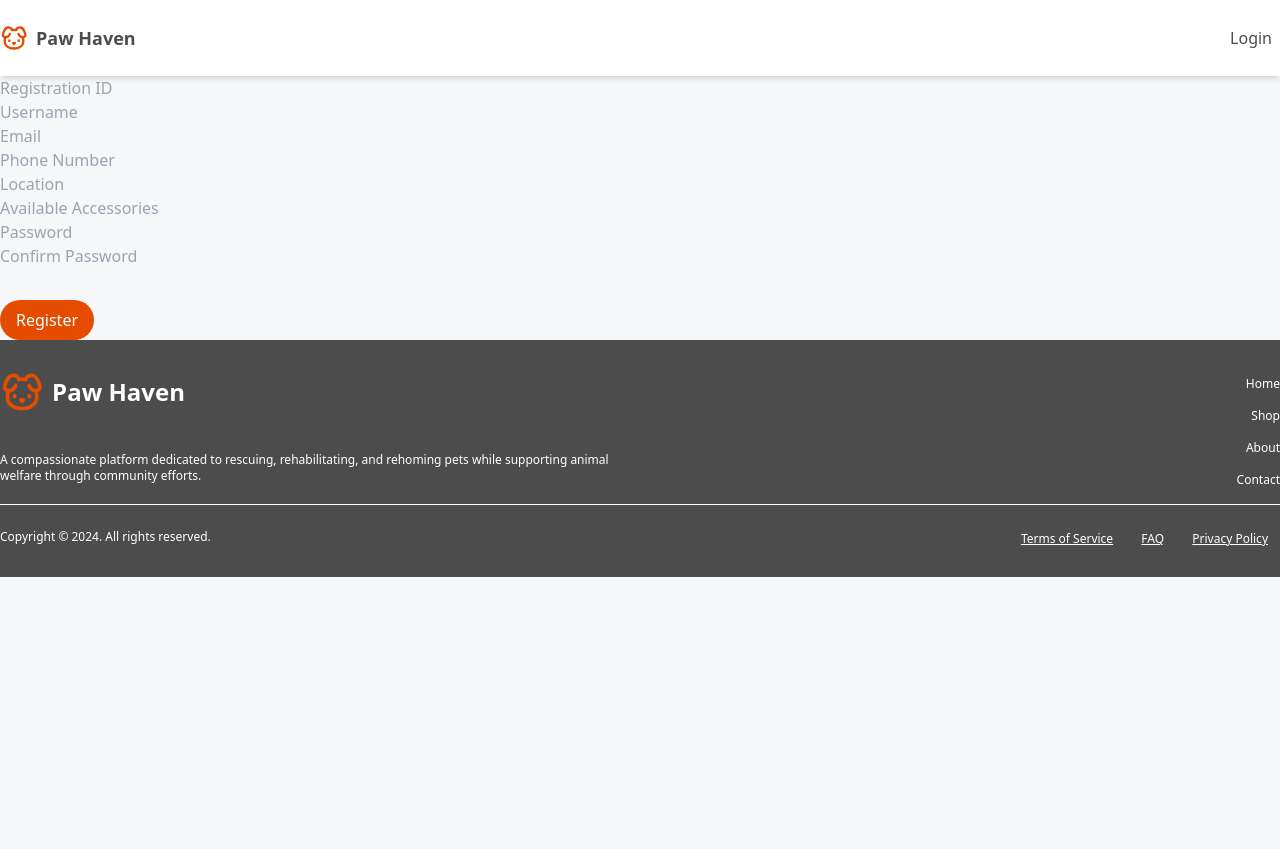
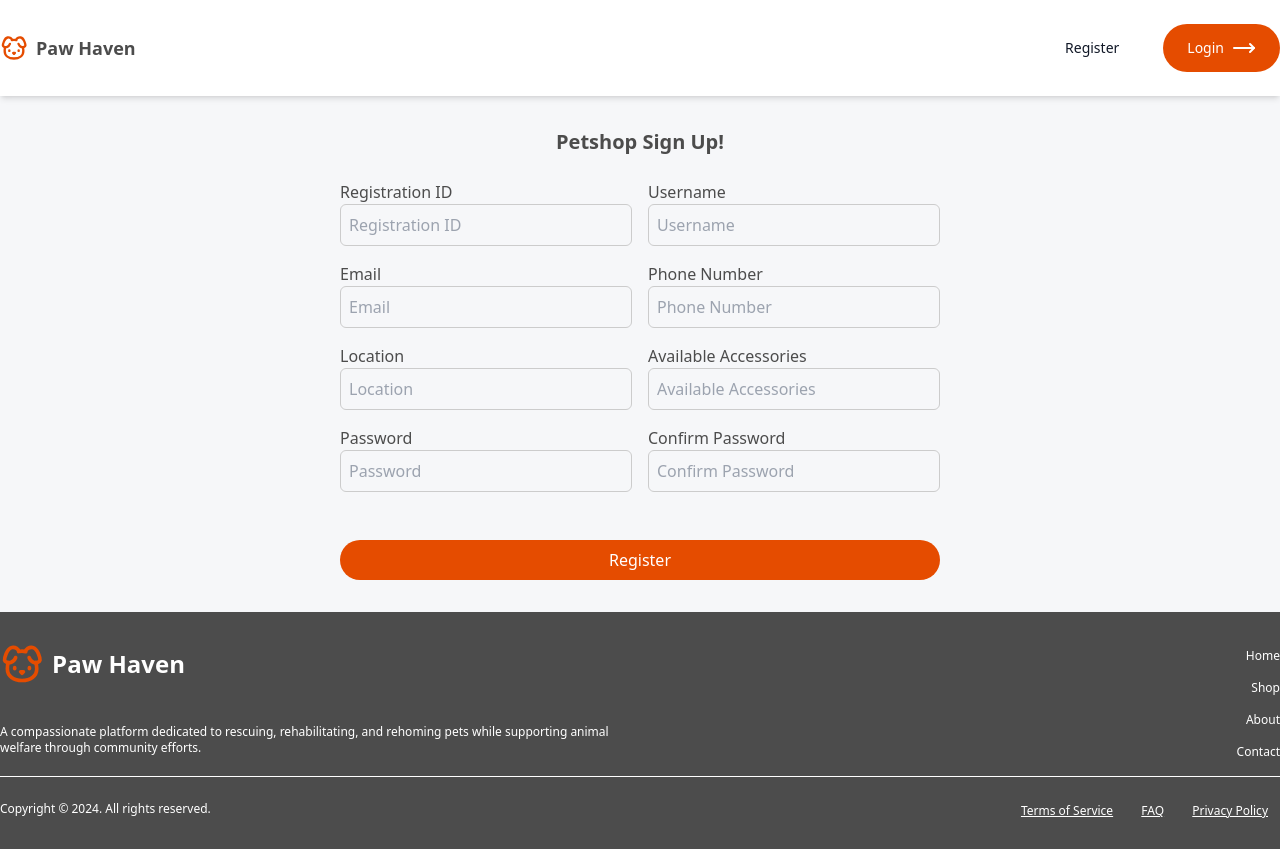
Before and after one commit to srishticampus/Animal_Welfare_Platform_Python, a Django app: page /petshops/register/ in a window 1280 px wide. Before the commit the page ends 577 px from the top, so only its background shows below. Run offline with Django 5.2, Linux system fonts and the light colour scheme; style sheets or scripts are compiled from the project's sources; some libraries are stand-ins or nearby versions.

Commit message:
bug fixing

```diff
--- a/petshops/templates/petshops/register.html
+++ b/petshops/templates/petshops/register.html
@@ -1,17 +1,56 @@
 {% extends "base.html" %}
 
 {% block content %}
-<form method="post">
+<main class="container mx-auto px-3 lg:px-0 flex flex-col items-center gap-4 py-8">
+<form method="post" class="flex flex-col items-center gap-6 w-full max-w-[600px]">
     {% csrf_token %}
+    <h1 class="text-xl font-semibold">Petshop Sign Up!</h1>
     {% if error %}<p style="color: red;">{{ error }}</p>{% endif %}
-    <input type="text" name="registration_id" placeholder="Registration ID" required><br>
-    <input type="text" name="username" placeholder="Username" required><br>
-    <input type="email" name="email" placeholder="Email" required><br>
-    <input type="text" name="phone_number" placeholder="Phone Number" required><br>
-    <input type="text" name="location" placeholder="Location" required><br>
-    <input type="text" name="available_accessories" placeholder="Available Accessories" required><br>
-    <input type="password" name="password" placeholder="Password" required><br>
-    <input type="password" name="confirm_password" placeholder="Confirm Password" required><br>
-    <button type="submit" class="bg-[#e54c00] hover:bg-[#ED824D] hover:cursor-pointer text-white py-2 px-4 rounded-3xl mt-8 col-span-2">Register</button>
+    <div class="grid grid-cols-1 sm:grid-cols-2 gap-4 w-full">
+        <label for="registration_id" class="flex flex-col">
+            <span>Registration ID</span>
+            <input type="text" class="border border-[#ccc] rounded-md p-2" name="registration_id" placeholder="Registration ID" required>
+        </label>
+
+        <label for="username" class="flex flex-col">
+            <span>Username</span>
+            <input type="text" class="border border-[#ccc] rounded-md p-2" name="username" placeholder="Username" required>
+        </label>
+
+        <label for="email" class="flex flex-col">
+            <span>Email</span>
+            <input type="email" class="border border-[#ccc] rounded-md p-2" name="email" placeholder="Email" required>
+        </label>
+
+        <label for="phone_number" class="flex flex-col">
+            <span>Phone Number</span>
+            <input type="text" class="border border-[#ccc] rounded-md p-2" name="phone_number" placeholder="Phone Number" required>
+        </label>
+
+        <label for="location" class="flex flex-col">
+            <span>Location</span>
+            <input type="text" class="border border-[#ccc] rounded-md p-2" name="location" placeholder="Location" required>
+        </label>
+
+        <label for="available_accessories" class="flex flex-col">
+            <span>Available Accessories</span>
+            <input type="text" class="border border-[#ccc] rounded-md p-2" name="available_accessories" placeholder="Available Accessories" required>
+        </label>
+
+        <label for="password" class="flex flex-col">
+            <span>Password</span>
+            <input type="password" class="border border-[#ccc] rounded-md p-2" name="password" placeholder="Password" required>
+        </label>
+
+        <label for="confirm_password" class="flex flex-col">
+            <span>Confirm Password</span>
+            <input type="password" class="border border-[#ccc] rounded-md p-2" name="confirm_password" placeholder="Confirm Password" required>
+        </label>
+
+        <button type="submit" class="bg-[#e54c00] hover:bg-[#ED824D] hover:cursor-pointer text-white py-2 px-4 rounded-3xl mt-8 col-span-2">Register</button>
+    </div>
+
 </form>
+
+</main>
 {% endblock %}
--- a/templates/base.html
+++ b/templates/base.html
@@ -67,7 +67,38 @@
         <a href="" class=" items-center gap-2 p-2 hover:bg-gray-100 rounded-md">Profile {{ user.username }}</a>
         <a href="{% url 'logout' %}" class="flex-inline items-center gap-2 p-2 hover:bg-gray-100 rounded-md">Logout</a>
         {% else %}
-        <a href="{% url 'login' %}" class="flex-inline items-center gap-2 p-2 hover:bg-gray-100 rounded-md">Login</a>
+        <div class="flex gap-8 justify-center items-center">
+          <!-- dropdown -->
+          <div class="relative inline-block text-left">
+              <div>
+                  <button type="button"
+                      class="inline-flex w-full justify-center gap-x-1.5 rounded-md px-3 py-2 text-sm text-gray-900 ring-gray-300 ring-inset hover:bg-gray-50 hover:underline hover:cursor-pointer"
+                      id="user-menu-button" aria-expanded="false" aria-haspopup="true">
+                      Register
+                  </button>
+              </div>
+              <div class="absolute right-0 z-10 mt-2 w-56 origin-top-right rounded-md bg-white ring-1 shadow-lg ring-black/5 focus:outline-hidden"
+                  role="menu" aria-orientation="vertical" aria-labelledby="menu-button" tabindex="-1"
+                  id="user-menu" style="display: none;">
+                  <div class="py-1" role="none">
+                      <a href="{% url 'register' %}" class="block px-4 py-2 text-sm text-gray-700" role="menuitem" tabindex="-1"
+                          id="menu-item-0">User</a>
+                      <a href="{% url 'register_petshop' %}" class="block px-4 py-2 text-sm text-gray-700" role="menuitem" tabindex="-1"
+                          id="menu-item-1">Petshop</a>
+                      <a href="{% url 'volunteer_register' %}" class="block px-4 py-2 text-sm text-gray-700" role="menuitem" tabindex="-1"
+                          id="menu-item-2">Volunteer</a>
+                  </div>
+              </div>
+          </div>
+          <a href="{% url 'login' %}"
+              class="text-sm font-light px-6 py-3 rounded-4xl bg-[#e54c00] text-white flex gap-2 items-center">Login
+              <svg xmlns="http://www.w3.org/2000/svg" width="24" height="24" viewBox="0 0 24 24" fill="none"
+                  stroke="currentColor" stroke-width="2" stroke-linecap="round" stroke-linejoin="round"
+                  class="lucide lucide-move-right">
+                  <path d="M18 8L22 12L18 16" />
+                  <path d="M2 12H22" />
+              </svg></a>
+          </div>
         {% endif %}
       </div>
     </div>
@@ -139,4 +170,30 @@
   }
 </script>
 
+<script>
+    // Get the elements for user
+    const usermenuButton = document.getElementById('user-menu-button');
+    const usermenu = document.getElementById('user-menu');
+
+    // Toggle dropdown menu visibility on button click
+    usermenuButton.addEventListener('click', function () {
+        const isExpanded = usermenuButton.getAttribute('aria-expanded') === 'true';
+        if (isExpanded) {
+            usermenu.style.display = 'none';
+            usermenuButton.setAttribute('aria-expanded', 'false');
+        } else {
+            usermenu.style.display = 'block';
+            usermenuButton.setAttribute('aria-expanded', 'true');
+        }
+    });
+
+    // Close the dropdown menu if the user clicks outside of it
+    window.addEventListener('click', function (event) {
+        if (!usermenuButton.contains(event.target) && !usermenu.contains(event.target)) {
+            usermenu.style.display = 'none';
+            usermenuButton.setAttribute('aria-expanded', 'false');
+        }
+    });
+</script>
+
 </html>
```
Also changed, not shown: volunteers/templates/volunteers/register.html (+7 -6 lines), db.sqlite3.
